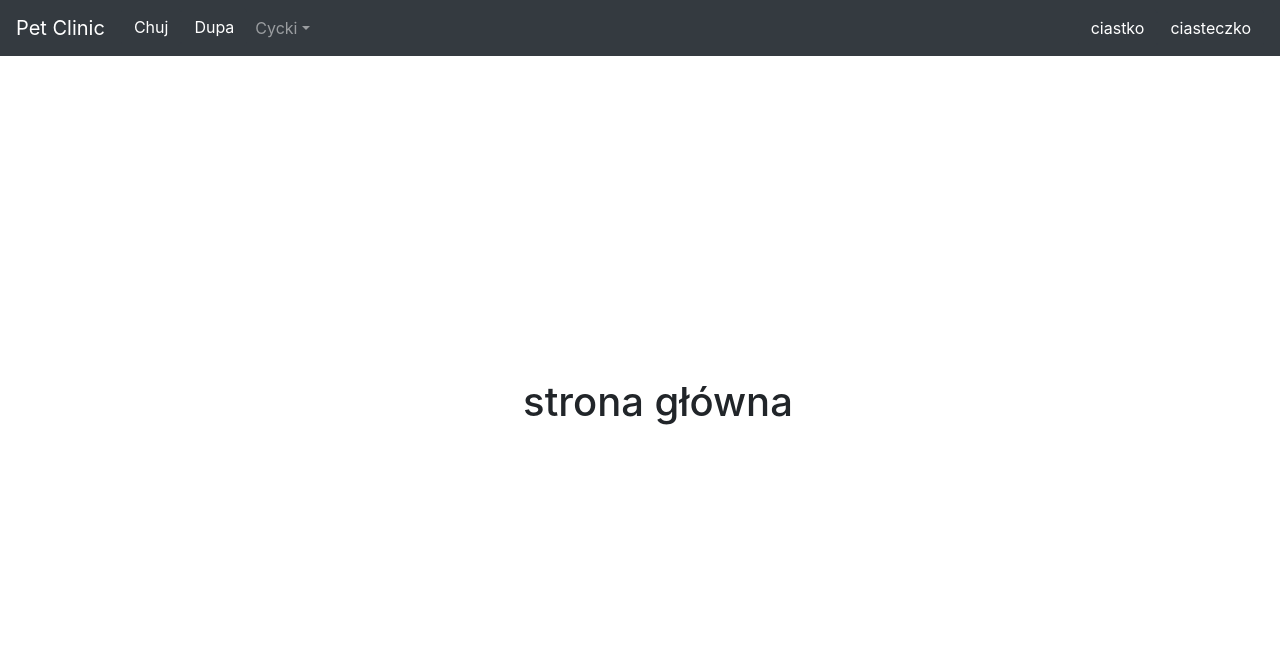
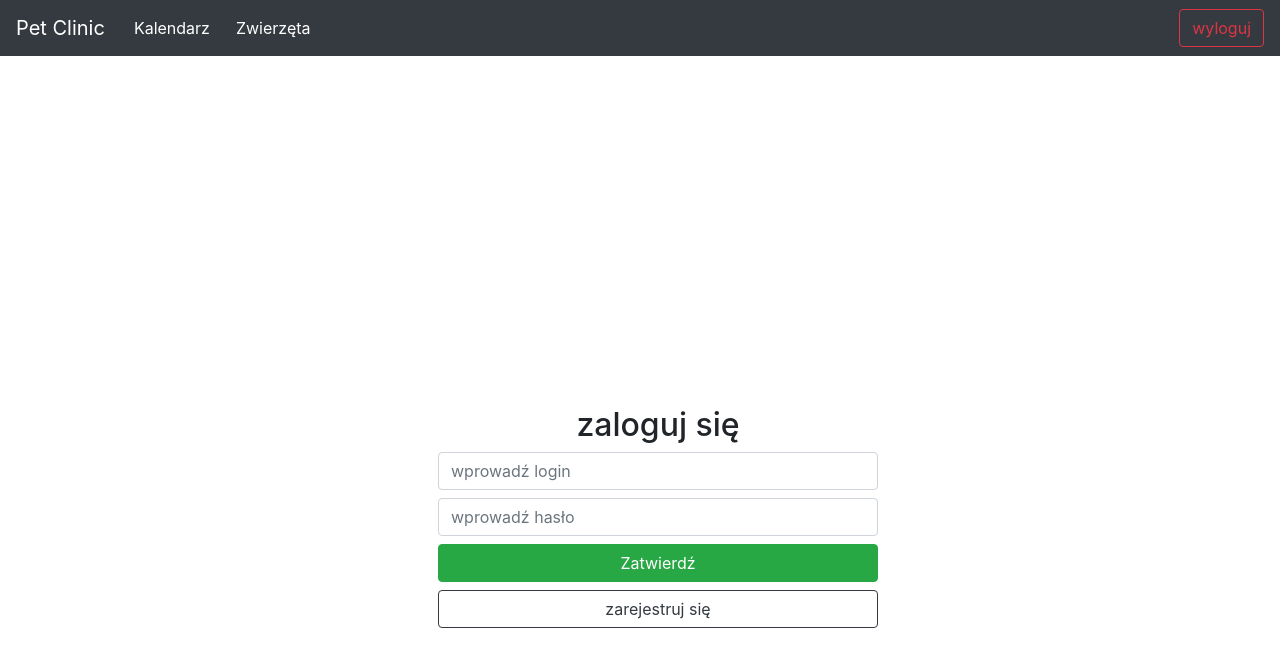
Before and after one commit to w-lugowska/inzynieria_oprogramowania, a React (Create React App) app: page /login in a window 1280 px wide. Shown: the top 666 px of the page. Built offline with nearby package versions, Linux system fonts and the light colour scheme.

Commit message:
created empty pages, jwt token copied from inventoryApp

```diff
--- a/src/App.js
+++ b/src/App.js
@@ -2,26 +2,31 @@ import {Bar} from "./Components/Bar";
 import {BrowserRouter, Route} from "react-router-dom";
 import Switch from "react-bootstrap/Switch";
 import {PlaceHolderPage} from "./Pages/PlaceHolderPage";
+import {PetPage} from "./Pages/PetPage";
+import {LoginPage} from "./Pages/LoginPage";
+import {HomePage} from "./Pages/HomePage";
+import {CalendarPage} from "./Pages/CalendarPage";
+import {RegisterPage} from "./Pages/RegisterPage";
 
 function App() {
   return (
       <BrowserRouter>
           <Bar/>
           <Switch>
-              <Route path={"/d"}>
-                  <PlaceHolderPage text="piewsza strona"/>
+              <Route path={"/login"}>
+                <LoginPage/>
               </Route>
-              <Route path={"/c"}>
-                  <PlaceHolderPage text="druga strona"/>
+              <Route path={"/register"}>
+                <RegisterPage/>
               </Route>
-              <Route path={"/b"}>
-                  <PlaceHolderPage text="trzecia strona"/>
+              <Route path={"/calendar"}>
+                <CalendarPage/>
               </Route>
-              <Route path={"/a"}>
-                  <PlaceHolderPage text="czwarta strona"/>
+              <Route path={"/pet"}>
+                  <PetPage/>
               </Route>
-              <Route path-={"/"}>
-                  <PlaceHolderPage text={"strona główna"}/>
+              <Route path={"/home"}>
+                <HomePage/>
               </Route>
           </Switch>
       </BrowserRouter>
--- a/src/Components/Bar.js
+++ b/src/Components/Bar.js
@@ -3,42 +3,22 @@ import {Link} from "react-router-dom";
 export function Bar() {
     return (
         <Navbar collapseOnSelect expand="lg" bg="dark" variant="dark">
-        <Link to="/">
+        <Link to="/home">
             <Navbar.Brand>Pet Clinic</Navbar.Brand>
         </Link>
         <Navbar.Toggle aria-controls="responsive-navbar-nav" />
         <Navbar.Collapse id="responsive-navbar-nav">
             <Nav className="mr-auto">
-                <Link to="/b">
-                    <Button variant={"dark"}> Chuj</Button>
+                <Link to="/calendar">
+                    <Button variant={"dark"}>Kalendarz</Button>
                 </Link>
-                <Link to="/c">
-                    <Button variant={"dark"}> Dupa</Button>
+                <Link to="/pet">
+                    <Button variant={"dark"}>Zwierzęta</Button>
                 </Link>
-                <NavDropdown title="Cycki" id="collasible-nav-dropdown">
-                    <Link to="/a">
-                        <Button variant={"light"}>xd</Button>
-                    </Link>
-                    <NavDropdown.Divider />
-                    <Link to="/d">
-                        <Button variant={"light"}>xddd</Button>
-                    </Link>
-                    <NavDropdown.Divider />
-                    <Link to="/c">
-                        <Button variant={"light"}>xddddd</Button>
-                    </Link>
-                    <NavDropdown.Divider />
-                    <Link to="/b">
-                        <Button variant={"light"}>xddddddd</Button>
-                    </Link>
-                </NavDropdown>
             </Nav>
             <Nav>
-                <Link to="/a">
-                    <Button variant={"dark"}>ciastko</Button>
-                </Link>
-                <Link to="/b">
-                    <Button variant={"dark"}>ciasteczko</Button>
+                <Link to="/login">
+                    <Button variant={"outline-danger"}>wyloguj</Button>
                 </Link>
             </Nav>
         </Navbar.Collapse>
--- /dev/null
+++ b/src/Pages/CalendarPage.js
@@ -0,0 +1,9 @@
+import {PlaceHolderPage} from "./PlaceHolderPage";
+
+export function CalendarPage () {
+    return (
+        //todo strona z kalendarzem do tworzenia i umawiania nowych wizyt
+        //todo ale to ja robię więc nie rusz
+        <PlaceHolderPage text={"kalendarz"}/>
+    );
+}
--- /dev/null
+++ b/src/Pages/HomePage.js
@@ -0,0 +1,8 @@
+import {PlaceHolderPage} from "./PlaceHolderPage";
+
+export function HomePage () {
+    return (
+        // todo strona z danymi użytkownika i linkami do innych stron
+        <PlaceHolderPage text={"strona główna"}/>
+    );
+}
--- /dev/null
+++ b/src/Pages/LoginPage.js
@@ -0,0 +1,44 @@
+import {Button, Container, Form, FormGroup} from "react-bootstrap";
+import {useState} from "react";
+import {login} from "../utils/Authorization";
+import {Link, Redirect} from "react-router-dom";
+
+export function LoginPage() {
+    const [password, setPassword] = useState();
+    const [username, setUsername] = useState();
+    const [notCorrect, setNotCorrect] = useState(false);
+    const [shouldRedirect, setShouldRedirect] = useState(false);
+
+    return (
+        <div>
+            <Container style={{padding: 350}}>
+                <Form>
+                    <FormGroup>
+                        <h2 style={{textAlign: "center"}}>zaloguj się</h2>
+                        <Form.Control className={"mt-2"} placeholder="wprowadź login" value={username}
+                                      onChange={text => setUsername(text.target.value)}/>
+                        <Form.Control type="password" className={"mt-2"} placeholder="wprowadź hasło" value={password}
+                                      onChange={text => setPassword(text.target.value)}/>
+                        {notCorrect ?
+                            <Form.Text style={{color: "red"}}>wprowadzono niepoprawne dane logowania</Form.Text> : null}
+                        <Button style={{width: 440}} variant={"success"} className={"mt-2"}
+                                // onClick={() => {login(username, password).then(response => setShouldRedirect(true)).catch(() => setNotCorrect(true)); setUsername(""); setPassword("")}}
+                            >
+                            Zatwierdź
+                        </Button>
+                        <Link to={"/register"} >
+                            <Button
+                                style={{width: 440}}
+                                variant={"outline-dark"}
+                                className={"mt-2"}
+                            >
+                                zarejestruj się
+                            </Button>
+                        </Link>
+                        {shouldRedirect ? <Redirect to={"/"} /> : null}
+                    </FormGroup>
+                </Form>
+            </Container>
+        </div>
+    );
+}
--- /dev/null
+++ b/src/Pages/PetPage.js
@@ -0,0 +1,30 @@
+import {Button, Container, Row} from "react-bootstrap";
+import {useEffect, useState} from "react";
+
+export function PetPage() {
+    //todo strona do zarządzania zwierzętami klienta, dodawania nowych, wyboru zwierzaków do wizyty
+    // na razie były tu testy łączenia się z backendem
+    const [pets, setPets] = useState([]);
+
+    useEffect(() => {
+        async function fetchAPI() {
+            let response = await fetch("https://petclinicio.herokuapp.com/owners");
+            setPets(await response.json());
+            console.log(pets)
+        }
+        fetchAPI();
+    }, []);
+
+    return(
+        <Container style={{marginTop: 300}}>
+            {pets.map( pet =>
+                <Row style={{alignItems:"center", display:"flex", justifyContent: "center", height:100}}>
+                    <h1>{pet.firstname} {pet.surname}</h1>
+                </Row>
+            )}
+            {/*<Button onClick={() => fetch("https://petclinicio.herokuapp.com/owners/create-owner?firstName=kurwa&surname=mać", {*/}
+            {/*    method: 'POST'*/}
+            {/*})} > siusiak</Button>*/}
+        </Container>
+    );
+}
--- a/src/Pages/PlaceHolderPage.js
+++ b/src/Pages/PlaceHolderPage.js
@@ -3,7 +3,7 @@ import {Row} from "react-bootstrap";
 export function PlaceHolderPage({text}) {
     return(
       <Container>
-          <Row style={{alignItems:"center", display:"flex", justifyContent: "center", height:700}}>
+          <Row style={{alignItems:"center", display:"flex", justifyContent: "center", height:900}}>
               <h1>{text}</h1>
           </Row>
       </Container>
--- /dev/null
+++ b/src/Pages/RegisterPage.js
@@ -0,0 +1,8 @@
+import {PlaceHolderPage} from "./PlaceHolderPage";
+
+export function RegisterPage () {
+    // todo strona z formularzem rejestracyjnym klienta lub weterynarza do wyboru
+    return (
+        <PlaceHolderPage text={"RegisterPage"}/>
+    );
+}
--- /dev/null
+++ b/src/utils/Authorization.js
@@ -0,0 +1,57 @@
+const url = "http://localhost:5000/";
+
+export async function sendRequestWithToken(path,method="GET", type = "json" ,body= null) {
+    let requestOptions;
+    if(localStorage.getItem("token") !== null) {
+        requestOptions = {
+            headers: {
+                Authorization: `Bearer ${localStorage.getItem("token")}`,
+                'Content-Type': 'application/json'
+            },
+            method: method,
+            body: body,
+        }
+    } else {
+        requestOptions = {method: method};
+    }
+
+    return await fetch(`${url+path}`, requestOptions)
+        .then(response => convert(response, type))
+        // .then(checkAuthorization)
+        // .then(response => response.status === 400 ? [] : response)
+}
+
+
+export async function login(username, password) {
+    const requestOptions = {
+        method: 'POST',
+        headers: {'Content-Type': 'application/json'},
+        body: JSON.stringify({username, password})
+    };
+
+    return fetch(`${url}login`, requestOptions)
+    .then(function (response){
+        if(!response.ok) {
+            throw Error(response.statusText);
+        }
+        return response.text();
+    })
+    .then(function (response) {
+        localStorage.setItem('token', response);
+    });
+}
+
+// async function checkAuthorization(response) {
+//     if (response.status === 401 || response.status === 403) {
+//         localStorage.removeItem('token');
+//     }
+//     return await response;
+// }
+
+async function convert(response, type) {
+    if(type === "json") {
+        return await response.json();
+    } else {
+        return await response.text();
+    }
+}
```
